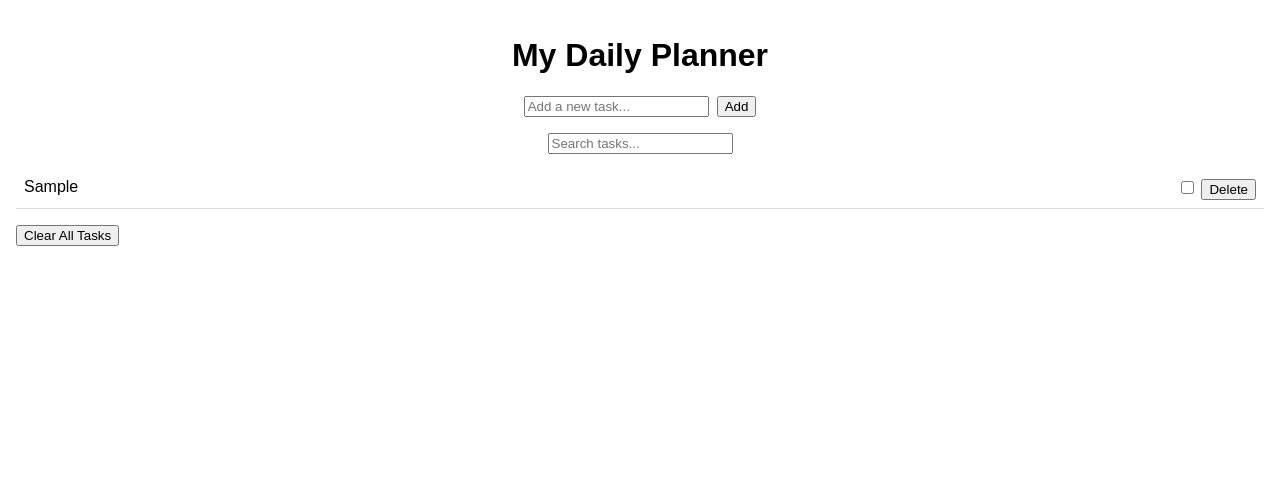
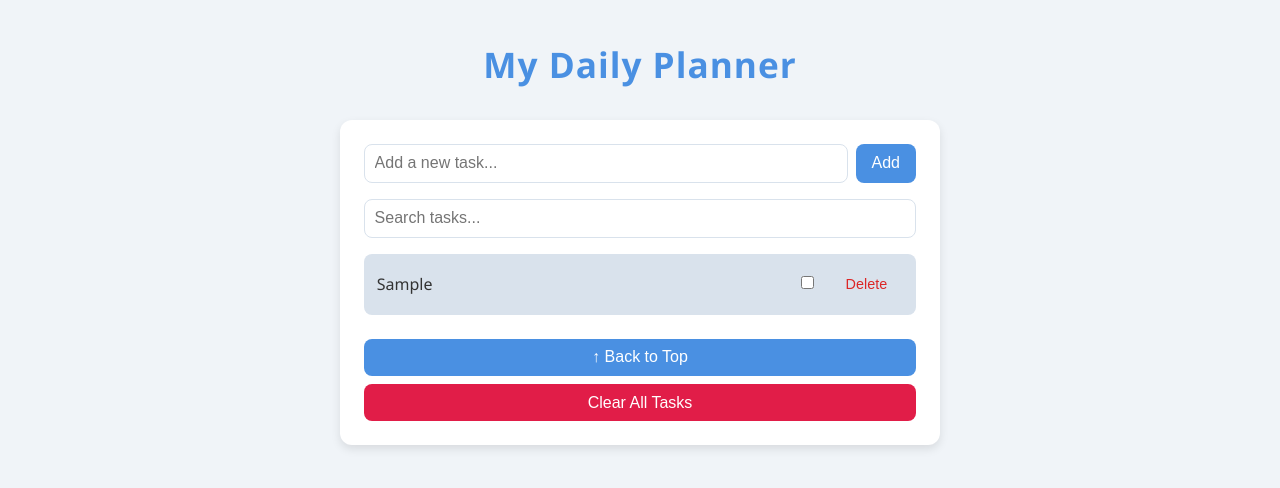
Before and after one commit to avanilodhi/my-daily-planner, a plain HTML site: page index.html in a window 1280 px wide. Both pictures are taken after typing "Sample" into the empty fields and a click on the button "Add". Drawn offline with Linux system fonts and the light colour scheme.

Commit message:
improve-styling

```diff
--- a/style.css
+++ b/style.css
@@ -1,38 +1,145 @@
+:root {
+  --bg: #f0f4f8;
+  --white: #ffffff;
+  --primary: #4a90e2;
+  --gray: #777;
+  --light-gray: #d9e2ec;
+  --completed: #9ca3af;
+  --shadow: rgba(0, 0, 0, 0.1);
+}
+
+* {
+  box-sizing: border-box;
+}
+
 body {
-  font-family: sans-serif;
   margin: 0;
+  font-family: 'Segoe UI', Tahoma, Geneva, Verdana, sans-serif;
+  background-color: var(--bg);
+  color: #333;
   padding: 1rem;
 }
 
 header {
   text-align: center;
+  margin-bottom: 2rem;
+}
+
+header h1 {
+  font-size: 2.2rem;
+  color: var(--primary);
+  letter-spacing: 1px;
+}
+
+main {
+  max-width: 600px;
+  margin: 0 auto;
+  background-color: var(--white);
+  padding: 1.5rem;
+  border-radius: 12px;
+  box-shadow: 0 4px 10px var(--shadow);
+}
+
+input[type="text"] {
+  flex: 1;
+  padding: 0.6rem;
+  font-size: 1rem;
+  border: 1px solid var(--light-gray);
+  border-radius: 8px;
+  transition: border-color 0.3s ease;
+}
+
+input[type="text"]:focus {
+  outline: none;
+  border-color: var(--primary);
+}
+
+button {
+  padding: 0.6rem 1rem;
+  font-size: 1rem;
+  background-color: var(--primary);
+  color: white;
+  border: none;
+  border-radius: 8px;
+  cursor: pointer;
+  transition: background-color 0.3s ease;
+}
+
+button:hover {
+  background-color: #357abd;
 }
 
 .task-input,
 .search-bar {
   display: flex;
   gap: 0.5rem;
-  justify-content: center;
-  margin: 1rem 0;
+  margin-bottom: 1rem;
 }
 
 #task-list {
   list-style: none;
   padding: 0;
+  margin-top: 1rem;
 }
 
 .task-item {
+  background-color: var(--light-gray);
+  margin-bottom: 0.5rem;
+  padding: 0.8rem;
+  border-radius: 8px;
   display: flex;
   justify-content: space-between;
-  padding: 0.5rem;
-  border-bottom: 1px solid #ddd;
+  align-items: center;
+  transition: all 0.3s ease;
 }
 
-.completed {
+.task-item:hover {
+  background-color: #cbd5e1;
+}
+
+.task-item span {
+  flex: 1;
+  margin-right: 1rem;
+  word-break: break-word;
+}
+
+.task-item .completed {
   text-decoration: line-through;
-  color: gray;
+  color: var(--completed);
+}
+
+.delete {
+  background-color: transparent;
+  color: #dc2626;
+  border: none;
+  font-size: 0.9rem;
+  margin-left: 0.5rem;
+  cursor: pointer;
+}
+
+#back-to-top {
+  margin-top: 1.5rem;
+  background-color: var(--primary);
+  display: block;
+  width: 100%;
+}
+
+#clear-all {
+  background-color: #e11d48;
+  width: 100%;
+  margin-top: 0.5rem;
+}
+
+#clear-all:hover {
+  background-color: #be123c;
 }
 
 .hidden {
   display: none;
 }
+
+@media (max-width: 500px) {
+  input[type="text"], button {
+    font-size: 0.9rem;
+  }
+}
```
